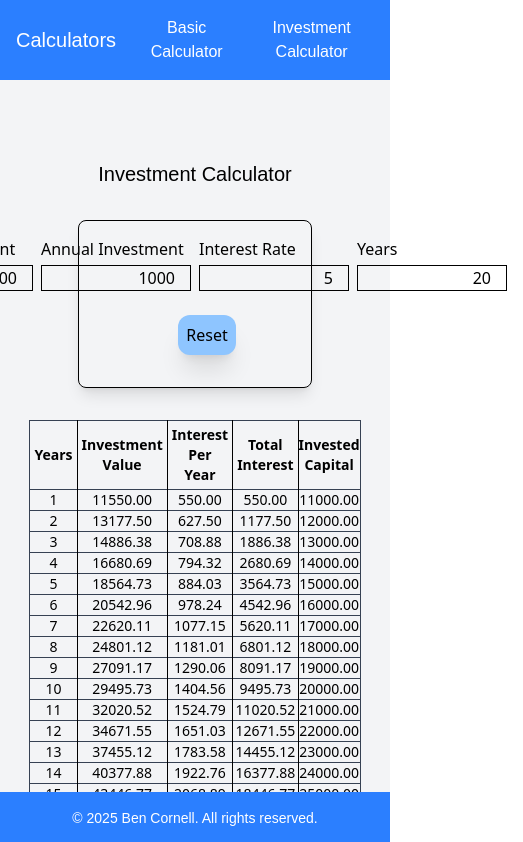
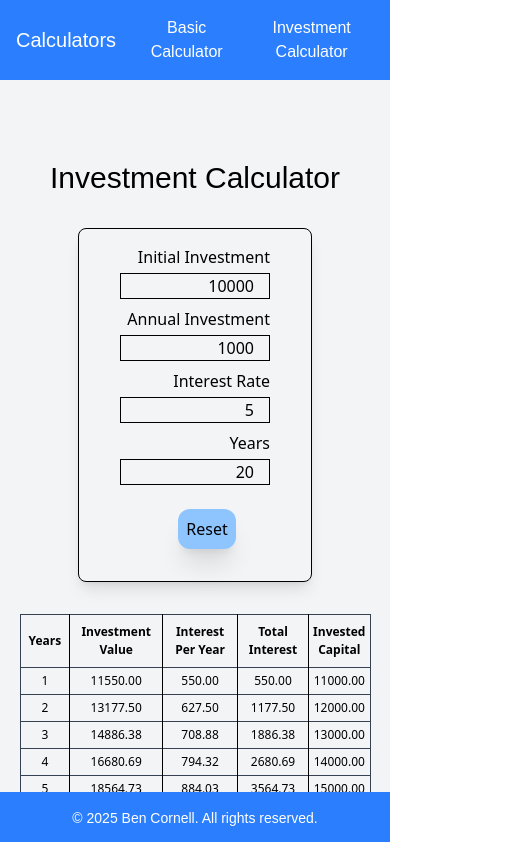
Before and after one commit to Ben-Cor/React-calcs, a React (Vite) app: page /investmentcalc in a window 390 px wide. Shown: the top 842 px of the page, 523 px wide, since content can reach past the window. Built offline with nearby package versions, Linux system fonts and the light colour scheme; a web font is replaced by a local one.

Commit message:
adjusted mobile design for investment calc

```diff
--- a/src/components/InvestmentCalc.jsx
+++ b/src/components/InvestmentCalc.jsx
@@ -54,7 +54,7 @@ const handleClickReset = (e) => {
 
     return (
         <section>
-            <h2 className=" text-xl md:text-3xl font-turret pb-4 flex justify-center items-center pt-20">Investment Calculator</h2>
+            <h2 className="text-3xl font-turret pb-4 flex justify-center items-center pt-20">Investment Calculator</h2>
             <InvestmentInputs userInput={userInput} handleChangeInput={handleChangeInput} handleClickReset={handleClickReset} error={errorMessage} />
             {errorMessage === "" && <InvestmentOuputs userInput={userInput} />}
         </section>
--- a/src/components/InvestmentInputs.jsx
+++ b/src/components/InvestmentInputs.jsx
@@ -3,7 +3,7 @@ export default function InvestmentInputs({userInput, handleChangeInput, handleCl
   return (
     <div className="flex items-center justify-center pt-4 pb-4">
         <div className="flex flex-col items-center justify-center border-[1px] rounded-lg shadow-lg w-[60%] pb-4">
-            <form className="flex text-start justify-end items-end w-auto gap-2 p-4" action="">
+            <form className="flex flex-col text-end justify-end items-end w-auto gap-2 p-4 md:text-start md:flex-row" action="">
                 <div className="flex flex-col align-center justify-center gap-1">
                     <label htmlFor="initialInvestment">Initial Investment</label>
                     <input className="border-[1px] text-end w-[150px]" id="initialInvestment" name="initialInvestment" value={userInput.initialInvestment} onChange={(e) => {handleChangeInput(e.target.id, e.target.value)}} type="number" required />
--- a/src/components/InvestmentOutputs.jsx
+++ b/src/components/InvestmentOutputs.jsx
@@ -64,23 +64,23 @@ export default function InvestmentOuputs({ userInput }) {
 
     return (
         <div className="flex flex-col items-center justify-center pb-20">
-            <table className="w-[80%] border-[1px] border-gray-700 mt-4 text-center text-sm md:text-[1rem]">
+            <table className="w-[90%] border-[1px] border-gray-700 mt-4 text-center text-[0.75rem] md:w-[80%] md:text-[1rem]">
                 <thead>
                     <tr className="border-b-[1px] border-gray-700">
-                        <th className="border-r-[1px] p-1 md:p-0">Years</th>
-                        <th className="border-r-[1px] p-1 md:p-0">Investment Value</th>
-                        <th className="border-r-[1px] p-1 md:p-0">Interest Per Year</th>
-                        <th className="border-r-[1px] p-1 md:p-0">Total Interest</th>
+                        <th className="border-r-[1px] p-2 md:p-0">Years</th>
+                        <th className="border-r-[1px] p-2 md:p-0">Investment Value</th>
+                        <th className="border-r-[1px] p-2 md:p-0">Interest Per Year</th>
+                        <th className="border-r-[1px] p-2 md:p-0">Total Interest</th>
                         <th>Invested Capital</th>
                     </tr>
                 </thead>
                 <tbody>
                     {results.map((yearData, index) => (
                         <tr className="border-b-[1px] border-gray-700" key={index}>
-                            <td className="border-r-[1px]">{yearData.year}</td>
-                            <td className="border-r-[1px]">{yearData.investmentValue.toFixed(2)}</td>
-                            <td className="border-r-[1px]">{yearData.interestPerYear.toFixed(2)}</td>
-                            <td className="border-r-[1px]">{yearData.totalInterest.toFixed(2)}</td>
+                            <td className="border-r-[1px] p-1 md:p-0">{yearData.year}</td>
+                            <td className="border-r-[1px] p-1 md:p-0">{yearData.investmentValue.toFixed(2)}</td>
+                            <td className="border-r-[1px] p-1 md:p-0">{yearData.interestPerYear.toFixed(2)}</td>
+                            <td className="border-r-[1px] p-1 md:p-0">{yearData.totalInterest.toFixed(2)}</td>
                             <td>{yearData.investedCapital.toFixed(2)}</td>
                         </tr>
                     ))}
```
